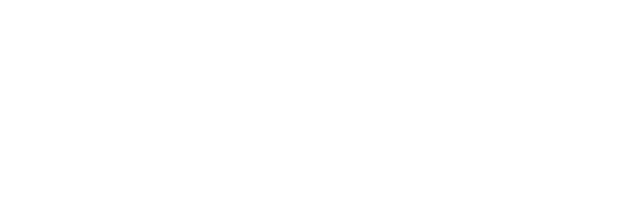
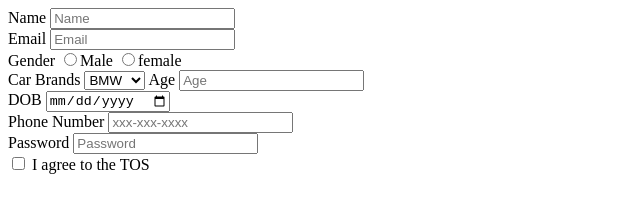
Before and after one commit to acciojob/signup-form-car-NitishKumar345, a website: page main.html in a window 1280 px wide. Shown: the whole page, without its empty margins (0-640 px from the left). Drawn offline with Linux system fonts and the light colour scheme.

Commit message:
created a submission

```diff
--- a/main.html
+++ b/main.html
@@ -8,6 +8,38 @@
 
 <body>
 	<!-- the entire body must be written by student -->
+	<form action="" method="post">
+		<label for="name">Name</label>
+		<input placeholder="Name" id="name" name="name" type="text" required>
+		<br>
+		<label for="email">Email</label>
+		<input placeholder="Email" id="email" name="email" type="email" required>
+		<br>
+		<label  >Gender</label>
+		<input  id="gender_m" name="gender" type="radio" required>Male
+		<input  id="gender_f" name="gender" type="radio" required>female
+		<br>
+		<label for="cars">Car Brands</label>
+		<select  placeholder="--Please choose an option--" id="cars" name="cars" type="select" required>
+			<option>BMW</option>
+			<option>AUDI</option>
+			<option>NANO</option>
+		</select>
+		<label for="age">Age</label>
+		<input placeholder="Age" id="age" name="age" type="number" required>
+		<br>
+		<label for="dob">DOB</label>
+		<input   id="dob" name="dob" type="date" required>
+		<br>
+		<label for="	tel">Phone Number</label>
+		<input placeholder="xxx-xxx-xxxx" id="tel" name="tel" type="tel">
+		<br>
+		<label for="password">Password</label>
+		<input placeholder="Password" id="password" name="password" type="password" required>
+		<br>
+		<input id="tos" type="checkbox" required>
+		<label>I agree to the TOS</label>
+	</form>
     <script type="text/javascript" src="./script.js">
 </script>
 
```
